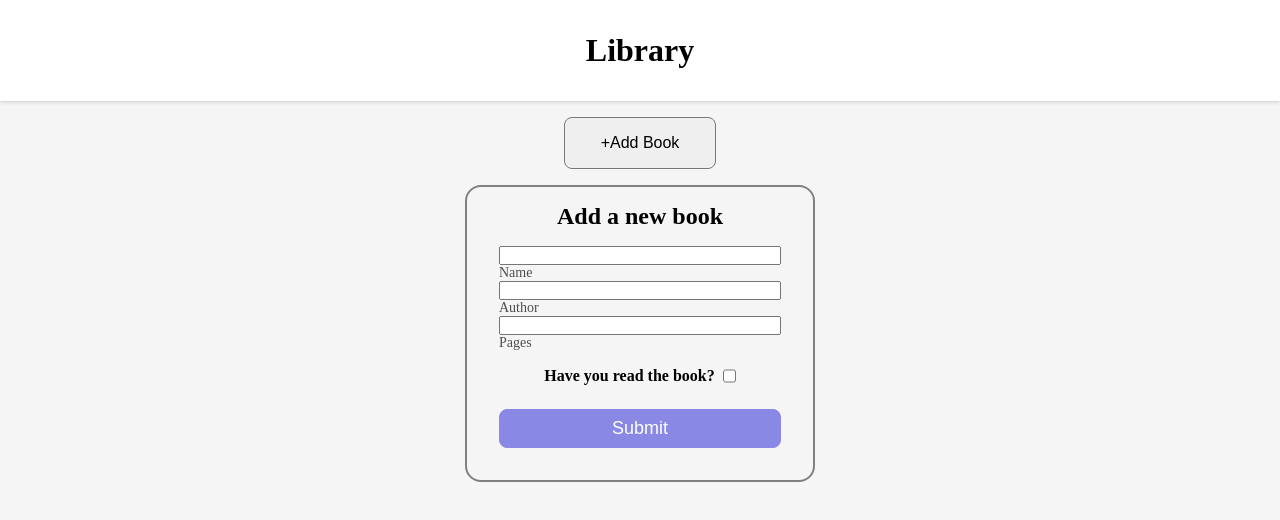
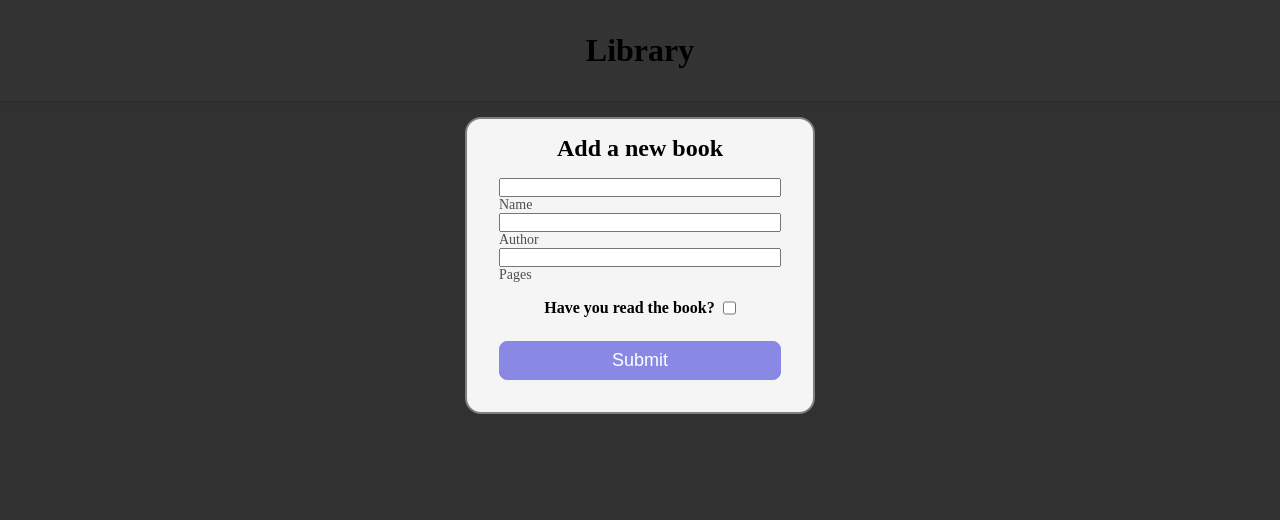
Before and after one commit to valentinhimself/library, a plain HTML site: page index.html in a window 1280 px wide. Both pictures are taken after a click on the button "+Add Book". Drawn offline with Linux system fonts and the light colour scheme.

Commit message:
Add button animations

```diff
--- a/app.js
+++ b/app.js
@@ -9,4 +9,16 @@ Book.prototype.output = function(){
     return `${this.name} by ${this.author} is ${this.pages} pages long. Has it been read? ${this.read}`
 }
 
-//const theHobbit = new Book('The Hobbit', 'J.R.R. Tolkien', '295', 'Yes');
+const form = document.querySelector('form');
+const addBookBtn = document.querySelector('.add__div button');
+const tint = document.querySelector('.tint')
+addBookBtn.addEventListener('click', expandForm);
+
+function expandForm() {
+    form.classList.add('scale');
+    applyTint();
+}
+
+function applyTint() {
+    tint.classList.add('opacity');
+}
--- a/index.html
+++ b/index.html
@@ -12,6 +12,7 @@
     <header>
         <h1>Library</h1>
     </header>
+    <div class="tint"></div>
     <main>
         <div class="add__div"><button type="button">+Add Book</button></div>
         <form action="#" method="post">
--- a/style.css
+++ b/style.css
@@ -13,6 +13,10 @@
 
 body{
     background-color: var(--body-color)
+}
+
+main {
+    position: relative;
 }
 
 h1{
@@ -43,6 +47,32 @@ form {
     padding: 1rem 2rem;
     border-radius: 1rem;
     border: 2px solid gray;
+    background-color: var(--body-color);
+    scale: 0;
+    transition: .7s all;
+    position: absolute;
+    top: 0;
+    left: 0;
+    right: 0;
+}
+
+form.scale {
+    scale: 1;
+}
+
+.tint {
+    background-color: rgb(0, 0, 0);
+    height: 100vh;
+    width: 100vw;
+    overflow: hidden;
+    position: absolute;
+    top: 0;
+    opacity: 0;
+    transition: .7s opacity;
+}
+
+.tint.opacity {
+    opacity: 0.8;
 }
 
 form h2 {
```
